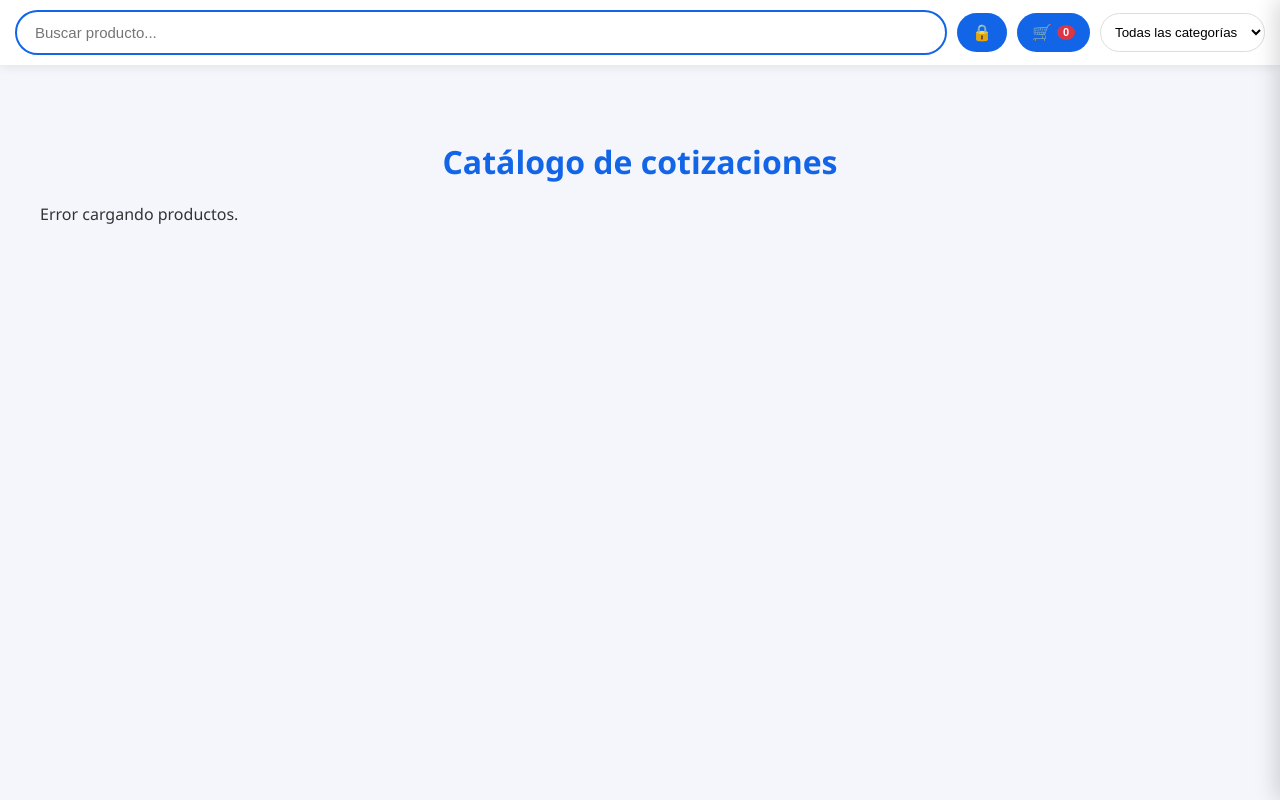
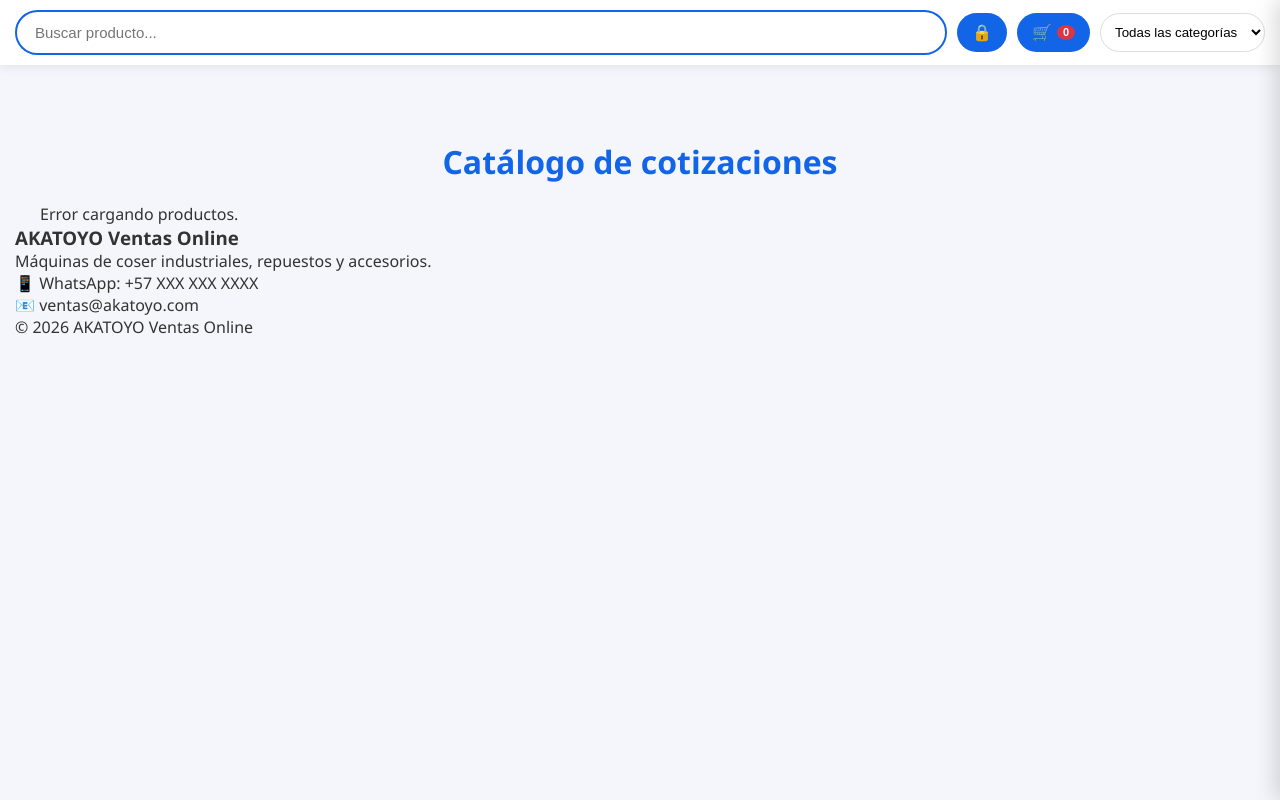
Before and after one commit to AKATOYO/gatoo, a plain HTML site: page index.html in a window 1280 px wide. Drawn offline with nearby package versions, Linux system fonts and the light colour scheme; no server answers.

Commit message:
Update index.html

```diff
--- a/index.html
+++ b/index.html
@@ -96,6 +96,20 @@
             <h2 id="numCot"></h2>
             <button class="close-carrito" id="btnCloseCart" aria-label="Cerrar carrito">&times;</button>
         </div>
+
+<div class="empresa-cotizacion">
+      <h3>AKATOYO Ventas Online</h3>
+
+      <p>Máquinas de coser industriales, repuestos y accesorios.</p>
+
+      <p><strong>WhatsApp:</strong> +57 XXX XXX XXXX</p>
+      <p><strong>Email:</strong> ventas@akatoyo.com</p>
+      <p><strong>Ciudad:</strong> Bogotá - Colombia</p>
+
+    <hr>
+ </div>
+
+
         <div class="cliente">
             <input id="nombreCliente" placeholder="Nombre" aria-label="Nombre del cliente">
             <input id="telefonoCliente" placeholder="Teléfono" aria-label="Teléfono del cliente" type="tel">
@@ -164,6 +178,14 @@
     <button id="btnTop" title="Volver arriba" aria-label="Volver arriba">↑</button>
     <div id="toast" class="toast" role="status" aria-live="polite"></div>
 
+<footer class="footer">
+    <h3>AKATOYO Ventas Online</h3>
+    <p>Máquinas de coser industriales, repuestos y accesorios.</p>
+    <p>📱 WhatsApp: +57 XXX XXX XXXX</p>
+    <p>📧 ventas@akatoyo.com</p>
+    <p>© 2026 AKATOYO Ventas Online</p>
+</footer>
+
     <script src="https://cdn.jsdelivr.net/npm/@supabase/supabase-js@2"></script>
     <script src="js/app.js"></script>
 </body>
```
